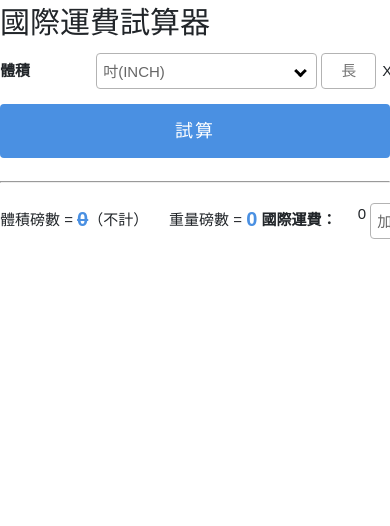
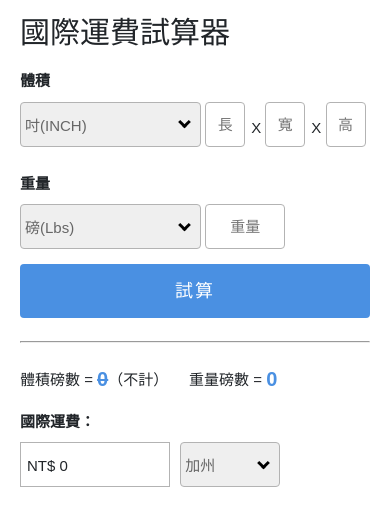
Before and after one commit to shirlinlee/JKL, a plain HTML site: page calc_shipping.html in a window 390 px wide. Drawn offline with nearby package versions, Linux system fonts and the light colour scheme.

Commit message:
[update] 更新網站路徑 > 改amazon網址

```diff
--- a/calc_shipping.html
+++ b/calc_shipping.html
@@ -7,12 +7,12 @@
     <meta http-equiv="X-UA-Compatible" content="ie=edge">
     <link rel="stylesheet" href="css/reset.css" />
     <link rel="stylesheet" href="css/init.css" />
-    <link rel="stylesheet" href="css/calc.css" />
+    <link rel="stylesheet" href="css/index_shipping.css" />
     <title>JKL - 運費試算</title>
     <script src="//cdn.jsdelivr.net/npm/bluebird@3.5.5/js/browser/bluebird.min.js"></script>
     <script src="//cdn.jsdelivr.net/npm/vue@2.6.10/dist/vue.min.js"></script>
     <script src="js/data/shipping.js"></script>
-    <script src="js/shipping.js"></script>
+    <script src="js/index_shipping.js"></script>
 
 </head>
 
@@ -22,7 +22,7 @@
             國際運費試算器
         </h1>
 
-        <div class="text f_b">體積</div>
+        <div class="text f_b W100">體積</div>
         <div class="select_wrap box140">
             <select class="volume_select W100" v-model="selectedVolume">
                 <option v-for="(volume, index) in unitVolume" :value="volume.value">
@@ -36,7 +36,7 @@
         <input class="width box60" placeholder="寬" type="number" min="0" v-model="width" /><span>X</span>
         <input class="height box60 marginRight0" placeholder="高" type="number" min="0" v-model="height" />
 
-        <div class="text f_b">重量</div>
+        <div class="text f_b W100">重量</div>
         <div class="select_wrap box140">
             <select class="weight_select W100" v-model="selectedWeight">
                 <option v-for="(weight, index) in unitWeight" :value="weight.value">
--- /dev/null
+++ b/css/index_shipping.css
@@ -0,0 +1,225 @@
+.wrapper {
+	line-height: 1.5;
+	font-size: 15px;
+	font-family: sans-serif, "微軟正黑體";
+}
+
+input[type="number"]::-webkit-outer-spin-button, input[type="number"]::-webkit-inner-spin-button {
+    -webkit-appearance: none;
+    margin: 0;
+}
+
+input[type="number"] {
+    -moz-appearance: textfield;
+}
+h1 {
+	padding-top: 10px;
+}
+
+.inline {
+	display: inline-block;
+}
+
+.f24 {
+	font-size: 24px;
+}
+
+.f_blue {
+	color: #4a90e2;
+}
+
+.f_b {
+	font-weight: bold;
+}
+
+.box140 {
+	max-width: 140px;
+}
+
+.box120 {
+	max-width: 120px;
+}
+
+.box100 {
+	max-width: 100px;
+}
+
+.box60 {
+	max-width: 57px;
+}
+
+.box60 + span {
+	line-height: 60px;
+}
+
+.select_wrap {
+	position: relative;
+    display: inline-block;
+    width: 100%;
+}
+
+.select_wrap i{
+	border: solid black;
+	border-width: 0 3px 3px 0;
+	display: inline-block;
+	padding: 3px;
+	position: absolute;
+	right: 0;
+	top: 50%;
+	transform: translate(-12px, -50%) rotate(45deg);
+}
+
+.marginRight0{
+	margin-right: 0;
+}
+
+.result_area {
+	padding-top: 20px;
+}
+
+.result_area p,
+.result_area span {
+	display: inline-block;
+	line-height: 33px;
+}
+
+input, select {
+	color: #666;
+	height: 45px;
+	line-height: 45px;
+	margin: 4px 6px 0 0;
+	-webkit-appearance: none;
+	border: 1px solid #b3b3b3;
+	border-radius: 4px;
+	padding: 0 6px;
+	font-size: 15px;
+	box-sizing: border-box;
+}
+
+input {
+	text-align: center;
+}
+
+.total {
+	vertical-align: top;
+	display: inline-block;
+	background: none;
+	border: none;
+	width: inherit;
+}
+
+.total span {
+	color: #d41111;
+	font-weight: bold;
+	padding: 0 4px;
+	font-size: 17px;
+}
+
+.W50.text {
+	float: left;
+	line-height: 55px;
+}
+
+.wrapper {
+    line-height: 1.5;
+    font-family: sans-serif, "微軟正黑體";
+}
+
+.wrapper_02 {
+	max-width: 400px;
+	text-align: left !important;
+	padding: 0 0 0 20px;
+}
+
+
+.text {
+    padding: 15px 0 5px;
+}
+
+.btn {
+	background: #000;
+    text-align: center;
+    color: #fff;
+    cursor: pointer;
+    letter-spacing: 2px;
+    width: 100%;
+    line-height: 54px;
+    height: 54px;
+    display: block;
+    border-radius: 4px;
+    background-color: #4a90e2;
+    margin-top: 15px;
+    font-family: sans-serif;
+    font-size: 18px;
+}
+
+.btn:hover {
+	opacity: .9;
+}
+
+.wrapper_02 div.total {
+    height: 45px;
+    line-height: 45px;
+    margin: 4px 6px 0 0;
+    width: 150px;
+    border: 1px solid #B3B3B3;
+    padding: 0 6px;
+    vertical-align: middle;
+    display: inline-block;
+    background: #fff;
+}
+
+.store_select {
+	width: 120px;
+}
+
+p.text {
+    display: inline-block;
+}
+
+.rr {
+    width: 40px;
+    display: inline-block;
+    padding: 0 5px;
+}
+
+.text__delete{
+	text-decoration: line-through;
+}
+
+input.weight.box60 {
+    max-width: 80px;
+}
+
+input.box100 {
+    max-width: calc(100% - 75px);
+    margin: 4px 0 0 0;
+}
+
+.result {
+	line-height: 40px;
+}
+
+@media (max-width: 600px) {
+	.f24 {
+		font-size: 20px;
+	}
+	.box140 {
+		max-width: calc(100% - 169px);
+	}
+
+	.box120 {
+		max-width: 100px;
+	}
+
+	.box60 {
+		max-width: 40px;
+	}
+	.wrapper_02 {
+		padding-right: 20px;
+	}
+	input, select {
+		height: 45px;
+		padding: 0 4px;
+	}
+}
--- /dev/null
+++ b/js/index_shipping.js
@@ -0,0 +1,96 @@
+var Shipping = {
+	instanceVue: undefined,
+	Setup: function() {
+		Shipping.instanceVue = new Vue({
+			el: '#app',
+			data: {
+				selectedPlan: 0,
+				shippingPlan: data_shipping.plan,
+				selectedVolume: 0,
+				unitVolume: data_shipping.unit.volume,
+				selectedWeight: 0,
+				unitWeight: data_shipping.unit.weight,
+				length: '',
+				width: '',
+				height: '',
+				weight: '',
+				noTitle: false,
+			},
+			computed: {
+				computedVolume: function() {
+					// 計算 體積磅數
+					const rateVolume = this.unitVolume[this.selectedVolume].rate;
+					const length = Math.ceil(this.length);
+					const width = Math.ceil(this.width);
+					const height = Math.ceil(this.height);
+					const result = Math.ceil(
+						(length * width * height * rateVolume) / 139
+					);
+					return result;
+				},
+				computedWeight: function() {
+					// 計算 磅數
+					const rateWeight = this.unitWeight[this.selectedWeight].rate;
+					const weight = Math.ceil(this.weight);
+					const result = Math.ceil(weight * rateWeight);
+					return result;
+				},
+				computedShippingPound: function() {
+					// 體積磅數 與 重量磅數 兩者的取最大值
+					return Math.max(
+						this.selectedPlan === 0 ? 0 : this.computedVolume || 0,
+						this.computedWeight
+					);
+				},
+				computedShippingCost: function() {
+					// 當前對應的方案
+					const plan = this.shippingPlan[this.selectedPlan];
+
+					// 是否有超過對應磅數的限制
+					const isOverLimit =
+						plan.shipping.limitPound &&
+						this.computedShippingPound > plan.shipping.limitPound;
+
+					// 計算運費
+					const shipping = isOverLimit
+						? this.computedShippingPound * plan.shipping.limitRatio
+						: plan.shipping.pricing[this.computedShippingPound];
+
+					return this.computedShippingPound <= plan.shipping.maximumPound
+						? 'NT$ ' + this.toTWLocalePrice(shipping)
+						: '請來信洽詢';
+				},
+			},
+			watch: {
+				computedShippingPound: function(newValue) {
+					// 當前對應的方案
+					const plan = this.shippingPlan[this.selectedPlan];
+					if (newValue > plan.shipping.maximumPound) {
+						alert('請來信洽詢');
+					}
+				},
+			},
+			created: function() {
+				console.log(window.location.hash)
+				if(window.location.hash==='#notitle') this.noTitle = true;
+ 			},
+			mounted: function() {
+
+			},
+			methods: {
+				toTWLocalePrice: function(price) {
+					return parseInt(price, 10).toLocaleString('zh-TW', {
+						currency: 'TWD',
+					});
+				},
+				clickEstimate: function() {
+					console.log('Ping Pong ~');
+				},
+			},
+		});
+	},
+};
+
+window.onload = function() {
+	Shipping.Setup();
+};
```
Also changed, not shown: calc_product.html (deleted, +0 -51 lines), for_web.html (+1 -1 lines).
